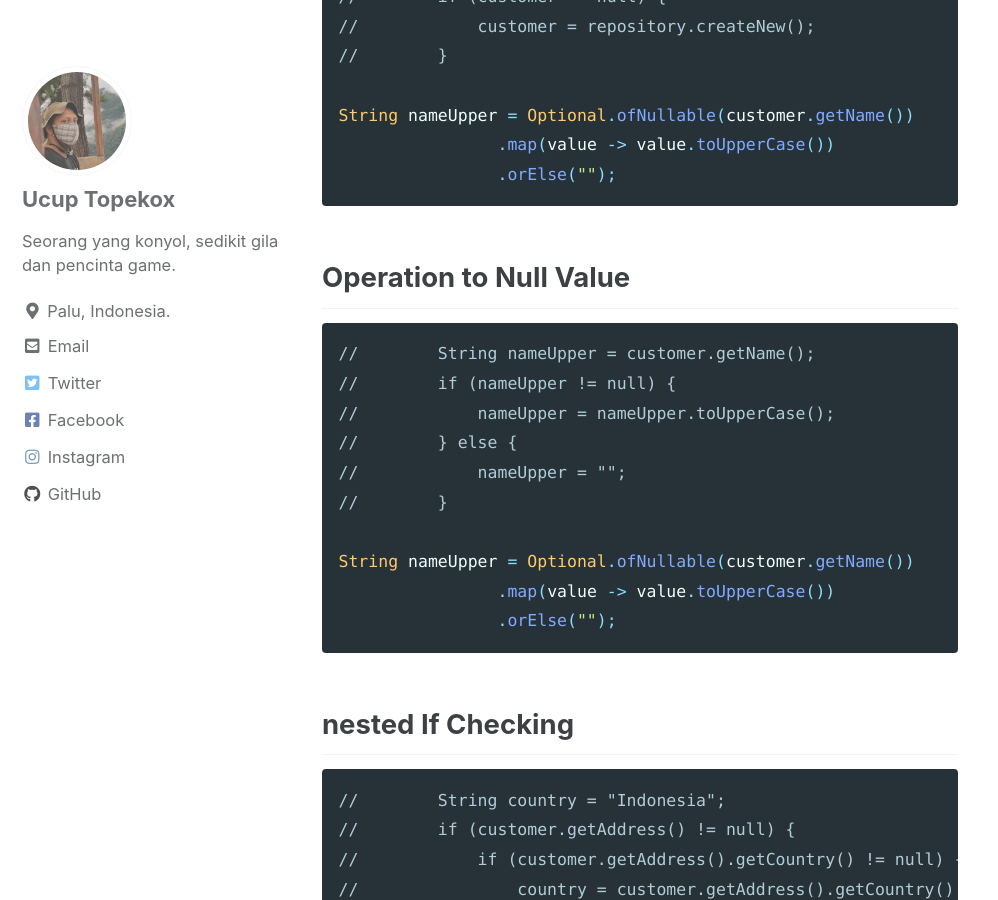
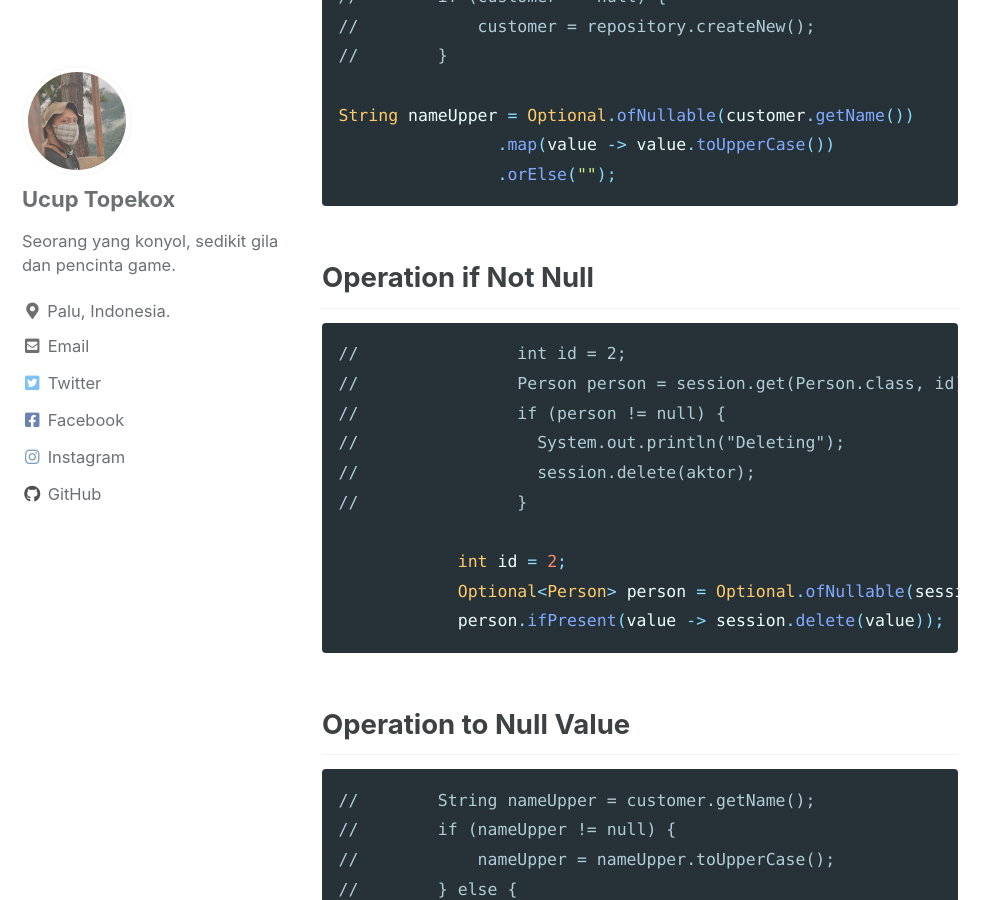
Before and after one commit to TopekoX/topekox.github.io, a Jekyll site: the page built from _posts/2022-05-02-java-optional.markdown, in a window 1280 px wide and 900 px high, scrolled down 2070 px. Shown: the whole window, without its empty margins (0-998 px from the left). Built offline with Jekyll 4.4.1, drawn with Linux system fonts in a browser that asks for light colours; cached includes are drawn as plain includes.

Commit message:
Update 2022-05-02-java-optional.markdown

````diff
--- a/_posts/2022-05-02-java-optional.markdown
+++ b/_posts/2022-05-02-java-optional.markdown
@@ -73,6 +73,21 @@ Beberapa contoh penggunaan Optional.
 String nameUpper = Optional.ofNullable(customer.getName())
                 .map(value -> value.toUpperCase())
                 .orElse("");
+```
+
+## Operation if Not Null
+
+```java
+//                int id = 2;
+//                Person person = session.get(Person.class, id);
+//                if (person != null) {
+//                  System.out.println("Deleting");
+//                  session.delete(aktor);
+//                }
+
+            int id = 2;
+            Optional<Person> person = Optional.ofNullable(session.get(Person.class, id));
+            person.ifPresent(value -> session.delete(value));
 ```
 
 ## Operation to Null Value
````
